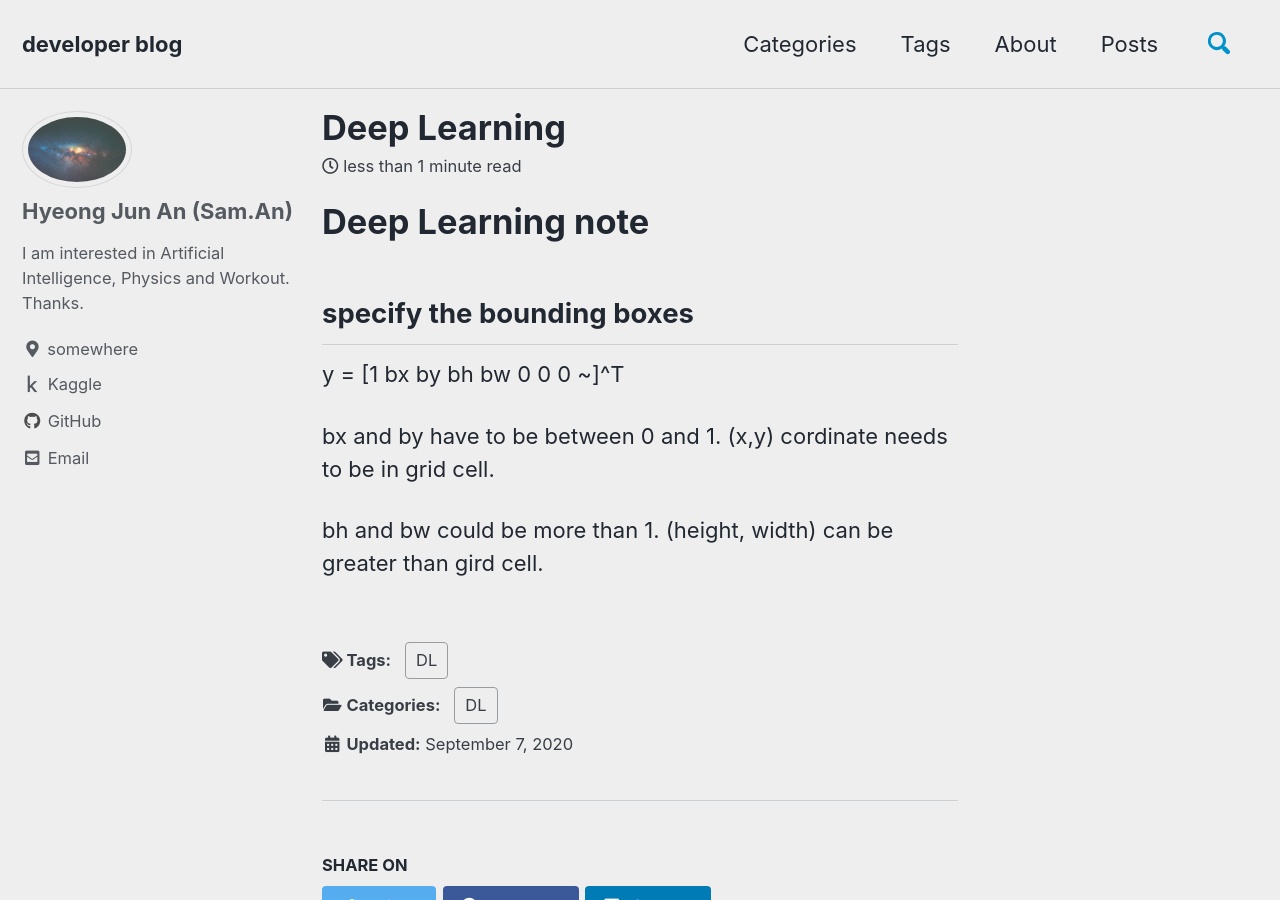
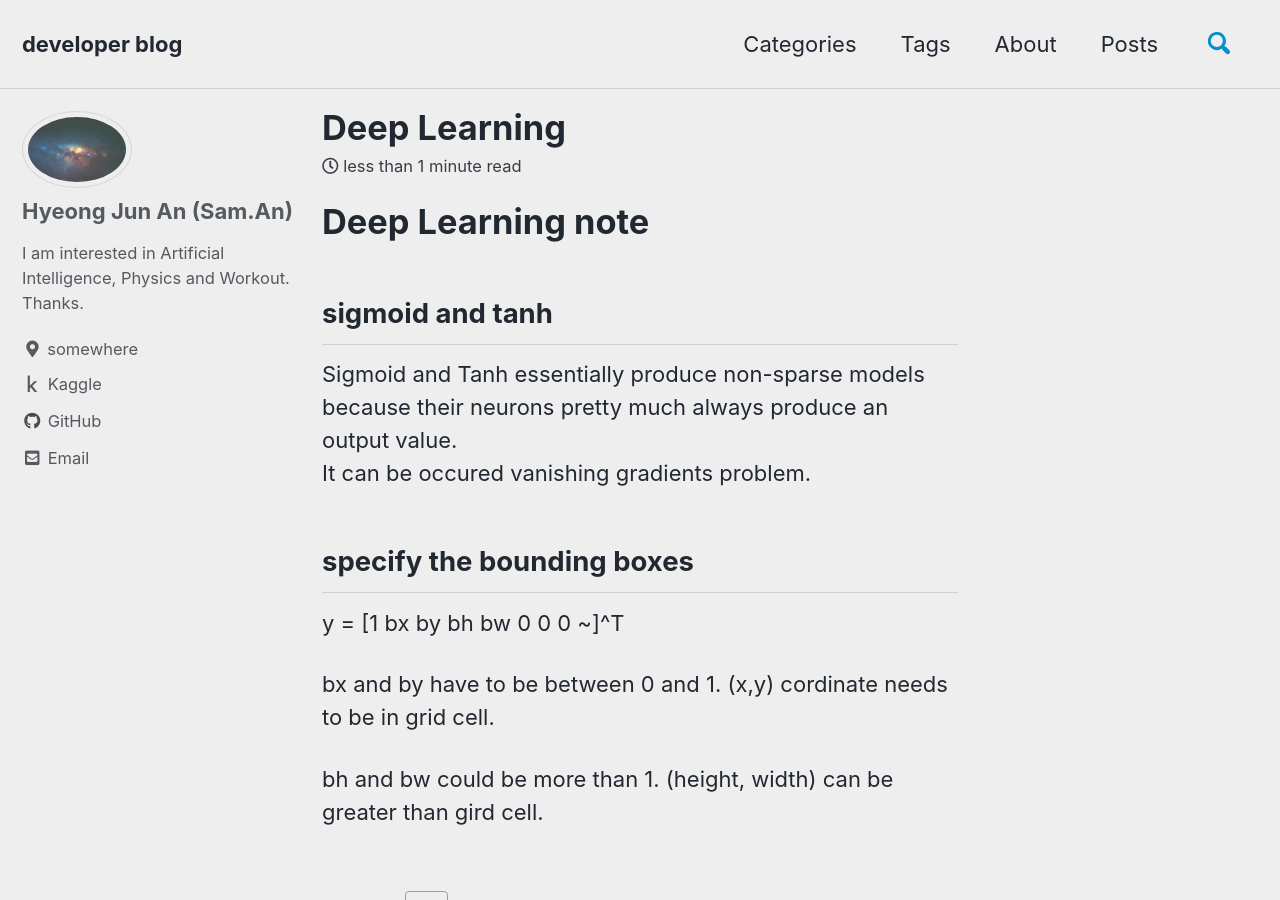
Before and after one commit to sammiee5311/sammiee5311.github.com, a Jekyll site: the page built from _posts/2020-09-07-Deep Learning.md, in a window 1280 px wide and 900 px high. Built offline with Jekyll 4.4.1, drawn with Linux system fonts in a browser that asks for light colours; cached includes are drawn as plain includes.

Commit message:
Update 2020-09-07-Deep Learning.md

```diff
--- a/_posts/2020-09-07-Deep Learning.md
+++ b/_posts/2020-09-07-Deep Learning.md
@@ -13,6 +13,12 @@ last_modified_at: 2020-09-07
 
 # Deep Learning note
 
+## sigmoid and tanh
+
+Sigmoid and Tanh essentially produce non-sparse models because their neurons pretty much always produce an output value. <br>
+It can be occured vanishing gradients problem.
+
+
 ## specify the bounding boxes
 
 y = [1 bx by bh bw 0 0 0 ~]^T <br>
```
